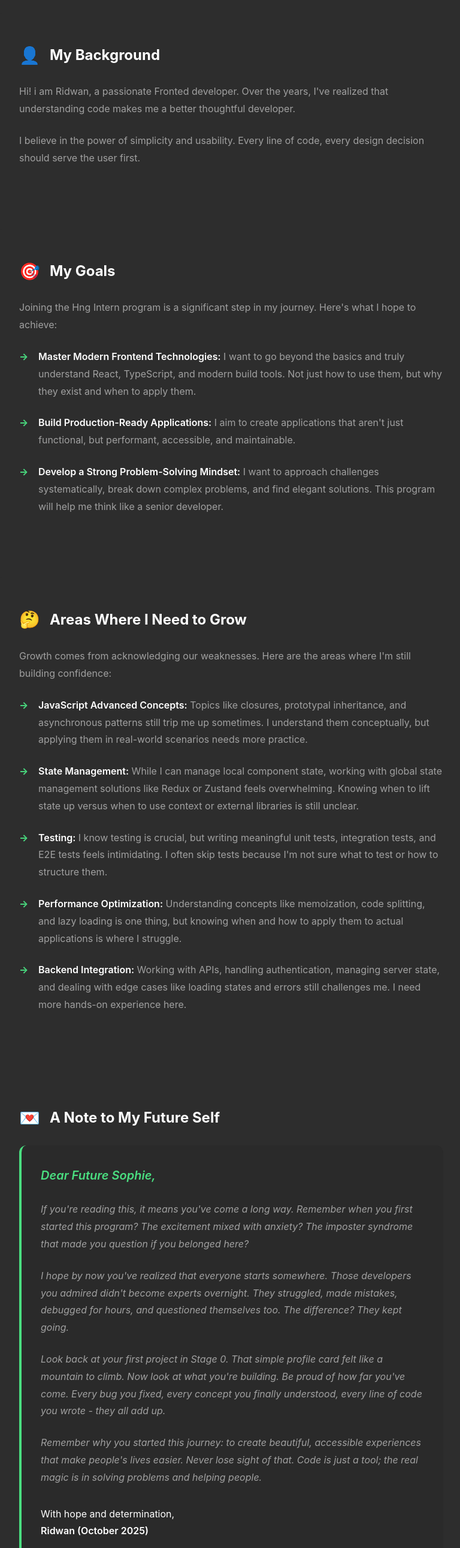
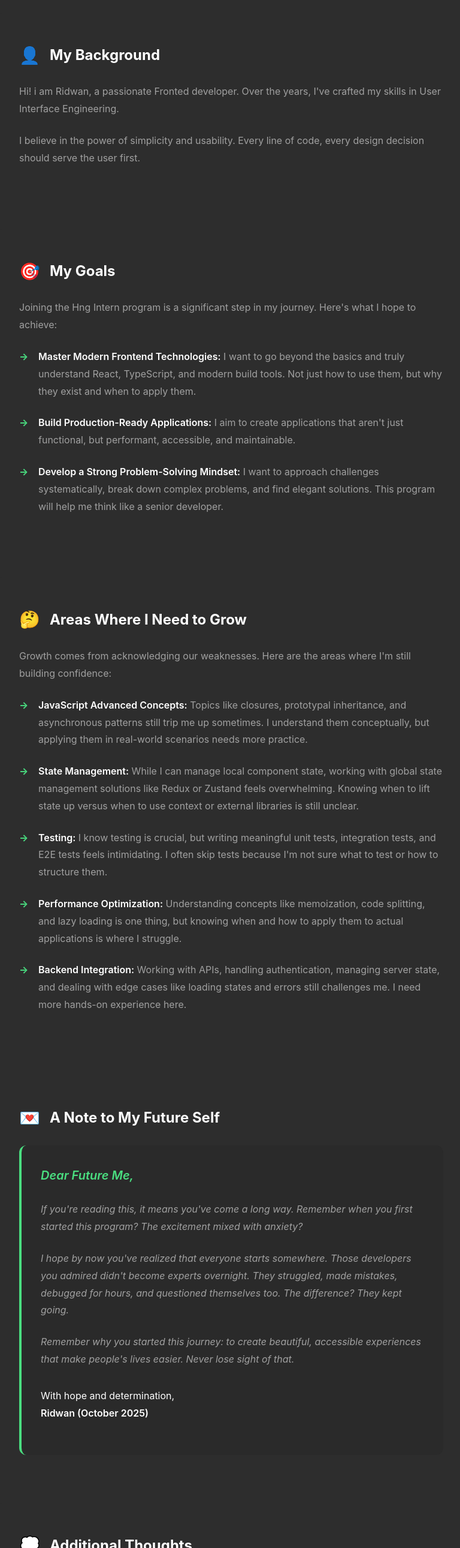
Before and after one commit to adenijiridwan43/WizardProfile, a plain HTML site: page About.html in a window 1280 px wide. Shown: the part 220-2800 px from the top of the page at 60% size, without its empty margins (254-1022 px from the left). Drawn offline with Linux system fonts and the light colour scheme.

```diff
--- a/About.html
+++ b/About.html
@@ -24,7 +24,7 @@
                 <div class="section-content">
                     <p>
                         Hi! i am Ridwan, a passionate Fronted developer.
-                        Over the years, I've realized that understanding code makes me a better thoughtful developer.
+                        Over the years, I've crafted my skills in User Interface Engineering.
                     </p>
                     <p>
                         I believe in the power of simplicity and usability. Every line of code, every design decision
@@ -111,11 +111,11 @@
                     A Note to My Future Self
                 </h2>
                 <div class="section-content future-note">
-                    <p class="note-greeting">Dear Future Sophie,</p>
+                    <p class="note-greeting">Dear Future Me,</p>
 
                     <p>
                         If you're reading this, it means you've come a long way. Remember when you first started this program?
-                        The excitement mixed with anxiety? The imposter syndrome that made you question if you belonged here?
+                        The excitement mixed with anxiety?
                     </p>
 
                     <p>
@@ -125,15 +125,8 @@
                     </p>
 
                     <p>
-                        Look back at your first project in Stage 0. That simple profile card felt like a mountain to climb.
-                        Now look at what you're building. Be proud of how far you've come. Every bug you fixed, every concept
-                        you finally understood, every line of code you wrote - they all add up.
-                    </p>
-
-                    <p>
                         Remember why you started this journey: to create beautiful, accessible experiences that make people's
-                        lives easier. Never lose sight of that. Code is just a tool; the real magic is in solving problems
-                        and helping people.
+                        lives easier. Never lose sight of that.
                     </p>
 
                     <p class="note-signature">
@@ -160,11 +153,11 @@
                 </div>
             </section>
 
-            <!-- Call to Action -->
+            <!-- Final Call to Action -->
             <section class="cta-section">
                 <h2>Let's Connect</h2>
                 <p>Want to collaborate on a project or just chat about frontend development and design?</p>
-                <a href="contact.html" class="cta-button">Get In Touch</a>
+                <a href="Contact.html" class="cta-button">Get In Touch</a>
             </section>
         </div>
     </main>
--- a/style.css
+++ b/style.css
@@ -667,7 +667,7 @@ button:focus-visible {
     box-shadow: 0 10px 30px rgba(74, 222, 128, 0.4);
 }
 
-/* CONTACT PAGE STYLES */
+/* CONTACT PAGE STYLING */
 
 .contact-form-section {
     background: var(--bg-card);
```
Also changed, not shown: Contact.html (+1 -1 lines), Contact.js (+17 -9 lines).
